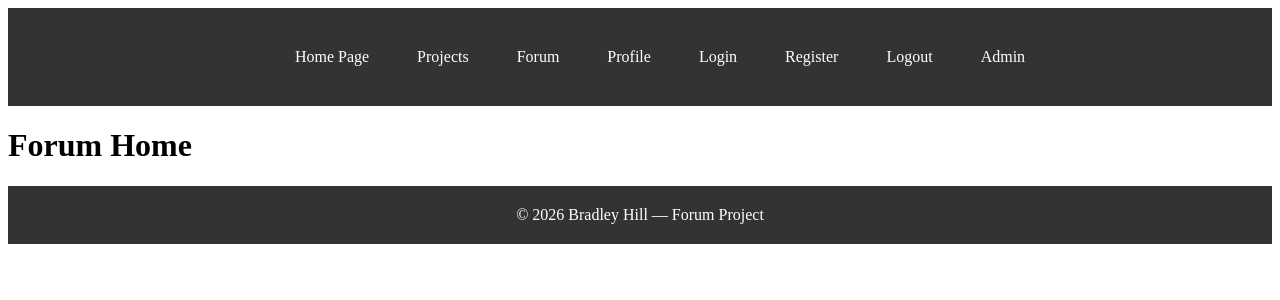
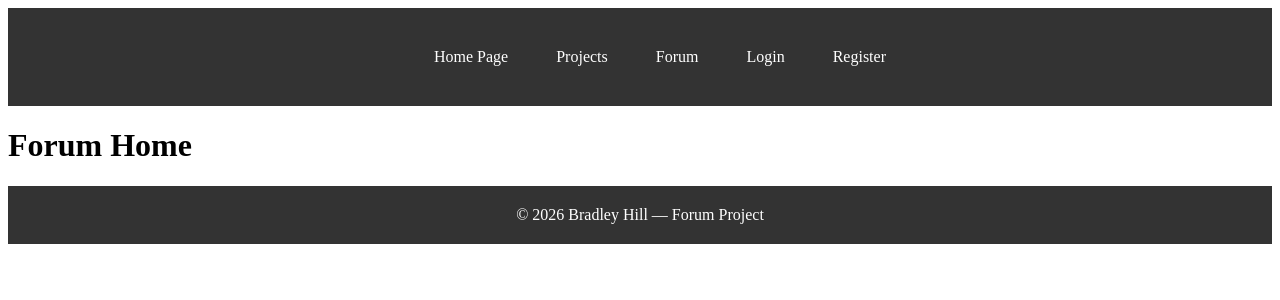
Before and after one commit to Bradley-Hill/forum-frontend, a React (Vite) app: page / in a window 1280 px wide. Shown: the top 300 px of the page. Built offline with nearby package versions, Linux system fonts and the light colour scheme.

Commit message:
forum-frontend: updated Header to conditionally render links

```diff
--- a/src/App.tsx
+++ b/src/App.tsx
@@ -1,4 +1,5 @@
 import { BrowserRouter, Routes, Route } from "react-router-dom";
+import { AuthProvider } from "./context/AuthProvider";
 import Home from "./routes/Home.tsx";
 import Login from "./routes/Login.tsx";
 import Register from "./routes/Register.tsx";
@@ -7,6 +8,7 @@ import Layout from "./components/Layout/Layout.tsx";
 
 function App() {
   return (
+    <AuthProvider>
       <BrowserRouter>
         <Layout>
           <Routes>
@@ -18,6 +20,7 @@ function App() {
           </Routes>
         </Layout>
       </BrowserRouter>
+    </AuthProvider>
   );
 }
 
--- a/src/components/Layout/Header.tsx
+++ b/src/components/Layout/Header.tsx
@@ -1,9 +1,11 @@
 import React, { useState } from "react";
 import { RxHamburgerMenu } from "react-icons/rx";
+import { useAuth } from "../../hooks/useAuth";
 import "./Header.scss";
 
 const Header: React.FC = () => {
   const [isOpen, setIsOpen] = useState(false);
+  const { isAuthenticated, user } = useAuth();
 
   return (
     <header className="navbar">
@@ -48,6 +50,8 @@ const Header: React.FC = () => {
               Forum
             </a>
           </li>
+          {isAuthenticated && (
+            <>
               <li className="navbarItem">
                 <a
                   className="navLink"
@@ -58,6 +62,32 @@ const Header: React.FC = () => {
                   Profile
                 </a>
               </li>
+              {user?.role === "admin" && (
+                <li className="navbarItem">
+                  <a
+                    className="navLink"
+                    href="/admin"
+                    onClick={() => setIsOpen(false)}
+                    aria-label="Go to Admin"
+                  >
+                    Admin
+                  </a>
+                </li>
+              )}
+              <li className="navbarItem">
+                <a
+                  className="navLink"
+                  href="/logout"
+                  onClick={() => setIsOpen(false)}
+                  aria-label="Go to Logout"
+                >
+                  Logout
+                </a>
+              </li>
+            </>
+          )}
+          {!isAuthenticated && (
+            <>
               <li className="navbarItem">
                 <a
                   className="navLink"
@@ -78,26 +108,8 @@ const Header: React.FC = () => {
                   Register
                 </a>
               </li>
-          <li className="navbarItem">
-            <a
-              className="navLink"
-              href="/logout"
-              onClick={() => setIsOpen(false)}
-              aria-label="Go to Logout"
-            >
-              Logout
-            </a>
-          </li>
-          <li className="navbarItem">
-            <a
-              className="navLink"
-              href="/admin"
-              onClick={() => setIsOpen(false)}
-              aria-label="Go to Admin"
-            >
-              Admin
-            </a>
-          </li>
+            </>
+          )}
         </ul>
       </nav>
     </header>
--- /dev/null
+++ b/src/hooks/useAuth.ts
@@ -0,0 +1,10 @@
+import { useContext } from "react";
+import AuthContext from "../context/AuthContext";
+
+export function useAuth() {
+  const context = useContext(AuthContext);
+  if (!context) {
+    throw new Error("useAuth must be used within AuthProvider");
+  }
+  return context;
+}
--- a/src/main.tsx
+++ b/src/main.tsx
@@ -1,12 +1,9 @@
 import { StrictMode } from "react";
 import { createRoot } from "react-dom/client";
-import { AuthProvider } from "./context/AuthProvider.tsx";
 import App from "./App.tsx";
 
 createRoot(document.getElementById("root")!).render(
   <StrictMode>
-    <AuthProvider>
-      <App />
-    </AuthProvider>
+    <App />
   </StrictMode>,
 );
```
Also changed, not shown: 1 other file (tests, documents, lock files or other folders). Lines whose indentation alone changed are shown as unchanged.
